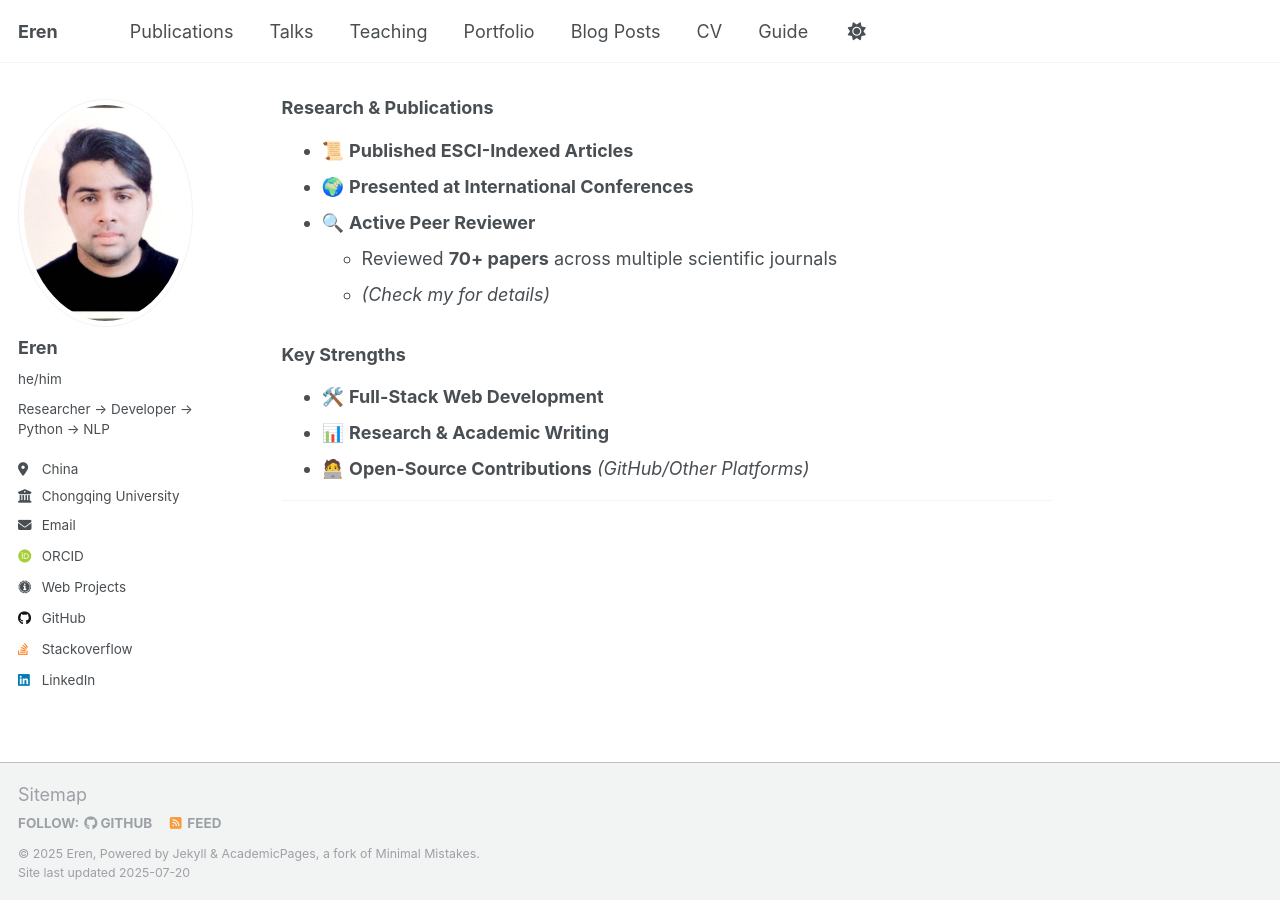
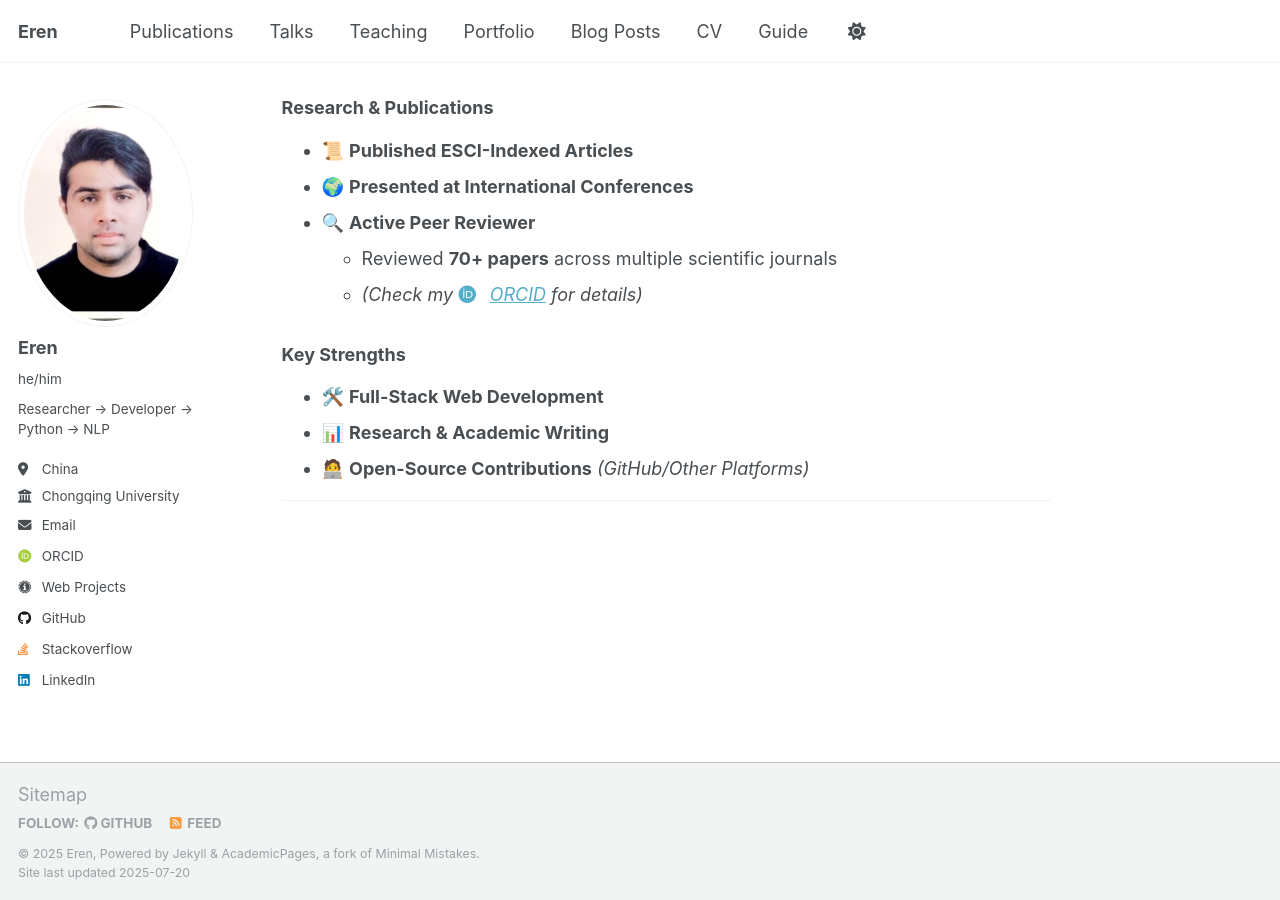
Before and after one commit to uroosehar/uroosehar.github.io, a Jekyll site: the page built from _pages/about.md, in a window 1280 px wide and 900 px high, scrolled down 634 px. Built offline with Jekyll 4.4.1, drawn with Linux system fonts in a browser that asks for light colours; some web fonts are replaced; a script that is not in the unit is left out; part of the change alters nothing that is shown.

Commit message:
Update about.md

```diff
--- a/_pages/about.md
+++ b/_pages/about.md
@@ -29,9 +29,9 @@ redirect_from:
 - 🌍 **Presented at International Conferences**
 - 🔍 **Active Peer Reviewer**
   - Reviewed **70+ papers** across multiple scientific journals
-  - *(Check my {% if author.orcid %}
-        <a href="{{ author.orcid }}"><i class="ai ai-orcid ai-fw icon-pad-right"></i>ORCID</a>
-      {% endif %} for details)*
+  - *(Check my
+        <a href="https://orcid.org/0009-0009-0455-6034"><i class="ai ai-orcid ai-fw icon-pad-right"></i>ORCID</a>
+      for details)*
 
 ### **Key Strengths**
 - 🛠️ **Full-Stack Web Development**
```
